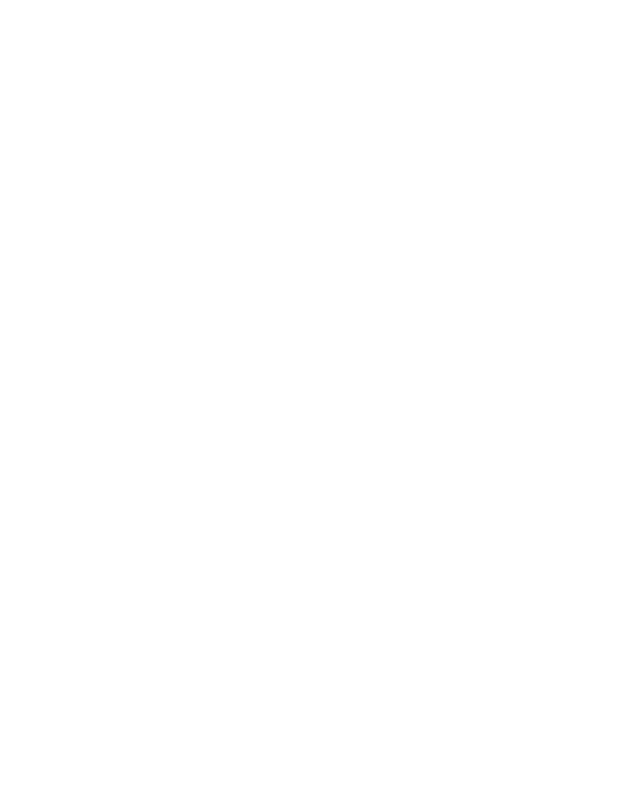
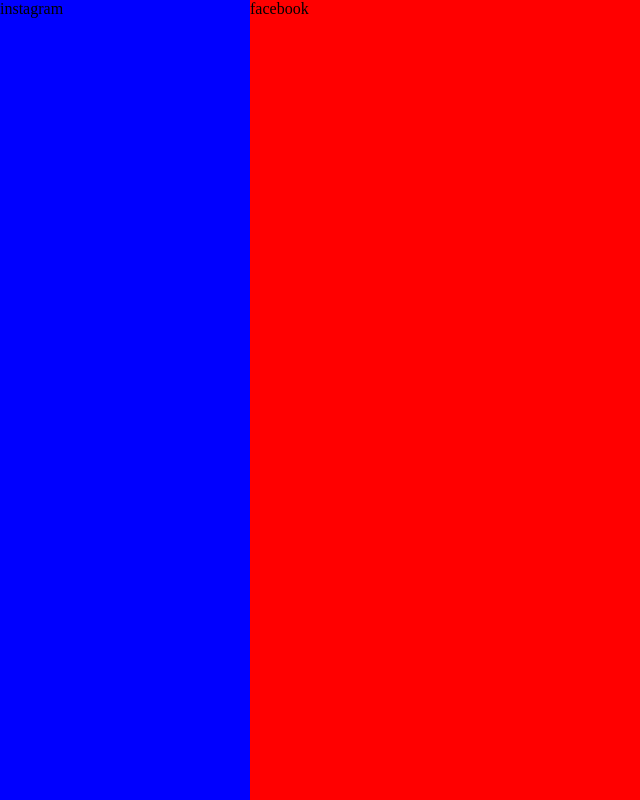
Before and after one commit to blpupsik/fake-instagram, a plain HTML site: page index.html in a window 1280 px wide. Shown: the whole page, without its empty margins (0-640 px from the left). Drawn offline with Linux system fonts and the light colour scheme.

Commit message:
made inst

```diff
--- /dev/null
+++ b/css/style.css
@@ -0,0 +1,19 @@
+* {
+  margin: 0;
+  padding: 0;
+}
+
+.box {
+  display: flex;
+}
+
+.box1 {
+  flex-basis: 250px;
+  min-height: 100vh;
+  background-color: blue;
+}
+
+.box2 {
+  flex-grow: 1;
+  background-color: red;
+}
--- a/index.html
+++ b/index.html
@@ -1,12 +1,20 @@
 <!DOCTYPE html>
 <html lang="en">
+
 <head>
-    <meta charset="UTF-8">
-    <meta http-equiv="X-UA-Compatible" content="IE=edge">
-    <meta name="viewport" content="width=device-width, initial-scale=1.0">
-    <title>Fake instagram</title>
+  <meta charset="UTF-8">
+  <meta http-equiv="X-UA-Compatible" content="IE=edge">
+  <meta name="viewport" content="width=device-width, initial-scale=1.0">
+  <title>Fake instagram</title>
+  <link rel="stylesheet" href="./css/style.css">
 </head>
+
 <body>
+  <div class="box">
+    <div class="box1">instagram</div>
+    <div class="box2">facebook</div>
+  </div>
 
 </body>
+
 </html>
```
